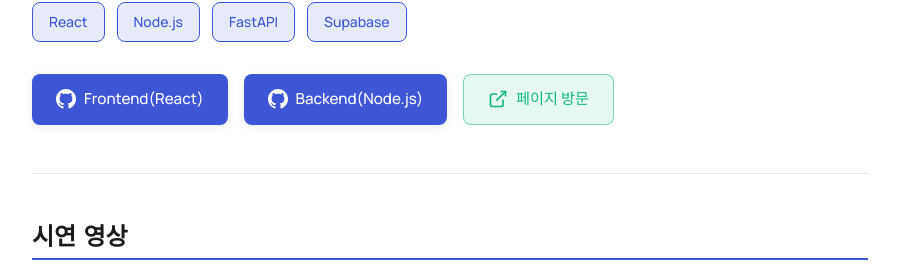
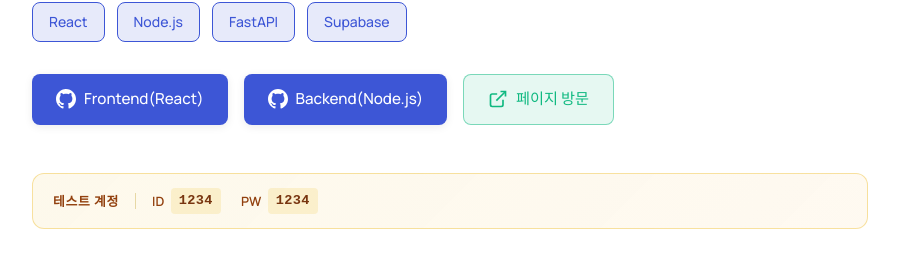
Before and after one commit to HeoSeonJin0504/HeoSeonJin0504.github.io, a React (Vite) app: page /project/1 in a window 1280 px wide. Shown: the part 849-1123 px from the top of the page, without its empty margins (190-1089 px from the left). Built offline with nearby package versions, Linux system fonts and the light colour scheme; grey boxes are pictures that could not be loaded.

Commit message:
테스트 계정 정보 업데이트

```diff
--- a/src/components/ProjectCard.tsx
+++ b/src/components/ProjectCard.tsx
@@ -256,6 +256,21 @@
   line-height: 1.6;
 `;
 
+const TestAccountBadge = styled.div`
+  display: flex;
+  align-items: center;
+  gap: 0.4rem;
+  margin-top: 0.875rem;
+  padding: 0.5rem 0.75rem;
+  background-color: rgba(234, 179, 8, 0.08);
+  border: 1px dashed rgba(234, 179, 8, 0.5);
+  border-radius: var(--radius-sm);
+  font-size: 0.8rem;
+  color: #92400e;
+  font-weight: 500;
+  width: fit-content;
+`;
+
 interface ProjectCardProps {
   project: Project;
   index: number;
@@ -352,6 +367,12 @@
             </Link>
           )}
         </Links>
+
+          {project.testAccount && (
+            <TestAccountBadge>
+              상세 페이지에 테스트 계정 정보가 있습니다!
+            </TestAccountBadge>
+          )}
       </Content>
     </Card>
   );
--- a/src/data/projects.ts
+++ b/src/data/projects.ts
@@ -79,6 +79,7 @@
     ],
     erdImageUrl: "/images/qureka/qureka_erd.png",
     isDeployed: true,
+    testAccount: { id: "1234", password: "1234" },
     background: `AI가 빠르게 발전하면서 ChatGPT에 문서를 붙여넣고 "이거 요약해줘", "문제 만들어줘"라고 요청하는 방식이 일상화됐습니다.
     하지만 원하는 결과를 얻으려면 요약 방식, 문제 유형, 난이도 등까지 직접 프롬프트로 구체적으로 작성해야 했습니다.
 Qureka는 이 과정을 클릭 몇 번으로 대체할 수 있도록 만든 서비스입니다.
@@ -143,6 +144,7 @@
     ],
     erdImageUrl: "/images/imagetostory/imagetostory_erd.png",
     isDeployed: true,
+    testAccount: { id: "1234", password: "1234" },
     background: `'아이들이 그린 그림이나 가족 사진 등으로 동화를 만들 수 있으면 어떨까?'라는 생각에서 시작하였습니다.
 어렸을 때 부모님께서 동화책을 읽어주셨던 기억도 이 아이디어에 영감을 주었습니다.
 직접 이야기를 지어주고 싶지만 익숙하지 않은 분들을 위해, 그림 한 장으로 동화를 만들어주는 서비스를 개발하였습니다.
@@ -223,13 +225,14 @@
     ],
     erdImageUrl: "/images/aienglishtrainer/ai_english_trainer_erd.png",
     isDeployed: true,
+    testAccount: { id: "1234", password: "1234" },
     background: `영어 공부를 할 때 단어장, 문제집, 강의 영상을 활용하는 방식도 충분하지만, AI를 학습에 접목하면 예문과 문제를 더 다양하게 제공할 수 있겠다고 생각했습니다.
 사용자가 AI에게 직접 물어보는 것보다, 단어를 입력하면 품사·유의어·반의어·예문을 한눈에 보여주고, 주제만 입력하면 문제를 출제해주는 서비스라면 더 간편하고 재미있게 공부할 수 있을 것 같았습니다.
 생성된 내용을 저장해 복습까지 이어질 수 있도록, 학습 흐름을 하나로 묶은 서비스를 개발하였습니다.`,
     challenges: [
       "AI가 JSON 형식을 지키지 않거나 필드를 누락해 파싱이 실패하는 경우가 있었습니다.",
       "단어 생성·문제 생성·챗봇 등 기능마다 원하는 결과를 일관되게 얻을 수 있는 프롬프트를 설계하는 것이 어려웠습니다.",
-      "Node.js에서 Spring Boot로 전환 시, 어노테이션 기반 문법과 Spring이 객체를 직접 관리하는 DI 방식이 낯설어 적응하는 데 어려움이 있었습니다.",
+      "Node.js에서 Spring Boot로 전환 시, 어노테이션 기반 문법과 Spring이 객체를 직접 관리하는 DI 방식 등이 낯설어 적응하는 데 어려움이 있었습니다.",
     ],
     solution: [
       "프롬프트에 JSON 형식과 필드 규칙을 명시하고, 응답에서 JSON만 추출하는 파싱 로직을 별도로 구현하였습니다.",
--- a/src/pages/ProjectDetail.tsx
+++ b/src/pages/ProjectDetail.tsx
@@ -103,9 +103,8 @@
   display: flex;
   gap: 1rem;
   flex-wrap: wrap;
-  padding-bottom: 3rem;
-  border-bottom: 1px solid var(--color-border);
-  margin-bottom: 3rem;
+  padding-bottom: 1.5rem;
+  margin-bottom: 1.5rem;
 `;
 
 const Link = styled.a`
@@ -446,6 +445,89 @@
   color: var(--color-text-muted);
   font-size: 1rem;
   background-color: var(--color-bg-secondary);
+`;
+
+// 테스트 계정 관련 스타일 컴포넌트
+const TestAccountBox = styled.div`
+  display: flex;
+  align-items: center;
+  gap: 1rem;
+  padding: 0.875rem 1.25rem;
+  background: linear-gradient(135deg, rgba(234, 179, 8, 0.08) 0%, rgba(245, 158, 11, 0.06) 100%);
+  border: 1px solid rgba(234, 179, 8, 0.35);
+  border-radius: var(--radius-md);
+  flex-wrap: wrap;
+  row-gap: 0.5rem;
+  margin-bottom: 3rem;
+`;
+
+const TestAccountLabel = styled.span`
+  font-size: 0.8rem;
+  font-weight: 700;
+  color: #92400e;
+  text-transform: uppercase;
+  letter-spacing: 0.06em;
+  flex-shrink: 0;
+`;
+
+const TestAccountDivider = styled.span`
+  width: 1px;
+  height: 1rem;
+  background-color: rgba(180, 140, 0, 0.3);
+  flex-shrink: 0;
+
+  @media (max-width: 480px) {
+    display: none;
+  }
+`;
+
+const TestAccountFields = styled.div`
+  display: flex;
+  gap: 1.25rem;
+  flex-wrap: wrap;
+  row-gap: 0.35rem;
+`;
+
+const TestAccountField = styled.div`
+  display: flex;
+  align-items: center;
+  gap: 0.4rem;
+`;
+
+const TestAccountFieldLabel = styled.span`
+  font-size: 0.8rem;
+  color: #92400e;
+  font-weight: 600;
+`;
+
+const TestAccountValue = styled.code`
+  font-size: 0.85rem;
+  font-family: 'Courier New', Courier, monospace;
+  font-weight: 700;
+  color: #78350f;
+  background-color: rgba(234, 179, 8, 0.15);
+  padding: 0.15rem 0.5rem;
+  border-radius: 4px;
+  letter-spacing: 0.03em;
+  cursor: pointer;
+  transition: background-color var(--transition-fast);
+  user-select: all;
+
+  &:hover {
+    background-color: rgba(234, 179, 8, 0.28);
+  }
+`;
+
+const TestAccountCopyHint = styled.span`
+  font-size: 0.73rem;
+  color: #a16207;
+  margin-left: auto;
+  white-space: nowrap;
+  opacity: 0.75;
+
+  @media (max-width: 600px) {
+    display: none;
+  }
 `;
 
 // 모달 관련 스타일 컴포넌트 추가
@@ -846,6 +928,29 @@
               </DeployedBadge>
             ) : null}
           </Links>
+
+          {/* 테스트 계정 */}
+          {project.testAccount && (
+            <TestAccountBox>
+              <TestAccountLabel>테스트 계정</TestAccountLabel>
+              <TestAccountDivider />
+              <TestAccountFields>
+                <TestAccountField>
+                  <TestAccountFieldLabel>ID</TestAccountFieldLabel>
+                  <TestAccountValue title="">
+                    {project.testAccount.id}
+                  </TestAccountValue>
+                </TestAccountField>
+                <TestAccountField>
+                  <TestAccountFieldLabel>PW</TestAccountFieldLabel>
+                  <TestAccountValue title="">
+                    {project.testAccount.password}
+                  </TestAccountValue>
+                </TestAccountField>
+              </TestAccountFields>
+              <TestAccountCopyHint></TestAccountCopyHint>
+            </TestAccountBox>
+          )}
         </Hero>
 
         {project.videoUrl && (
--- a/src/types/index.ts
+++ b/src/types/index.ts
@@ -25,6 +25,7 @@
   apiImageUrl?: string;  // API 설계 이미지
   erdImageUrl?: string;  // ERD 이미지
   learnings?: string;  // 프로젝트를 통해 배운 점
+  testAccount?: { id: string; password: string };  // 테스트 계정
 }
 
 export interface SocialLink {
```
